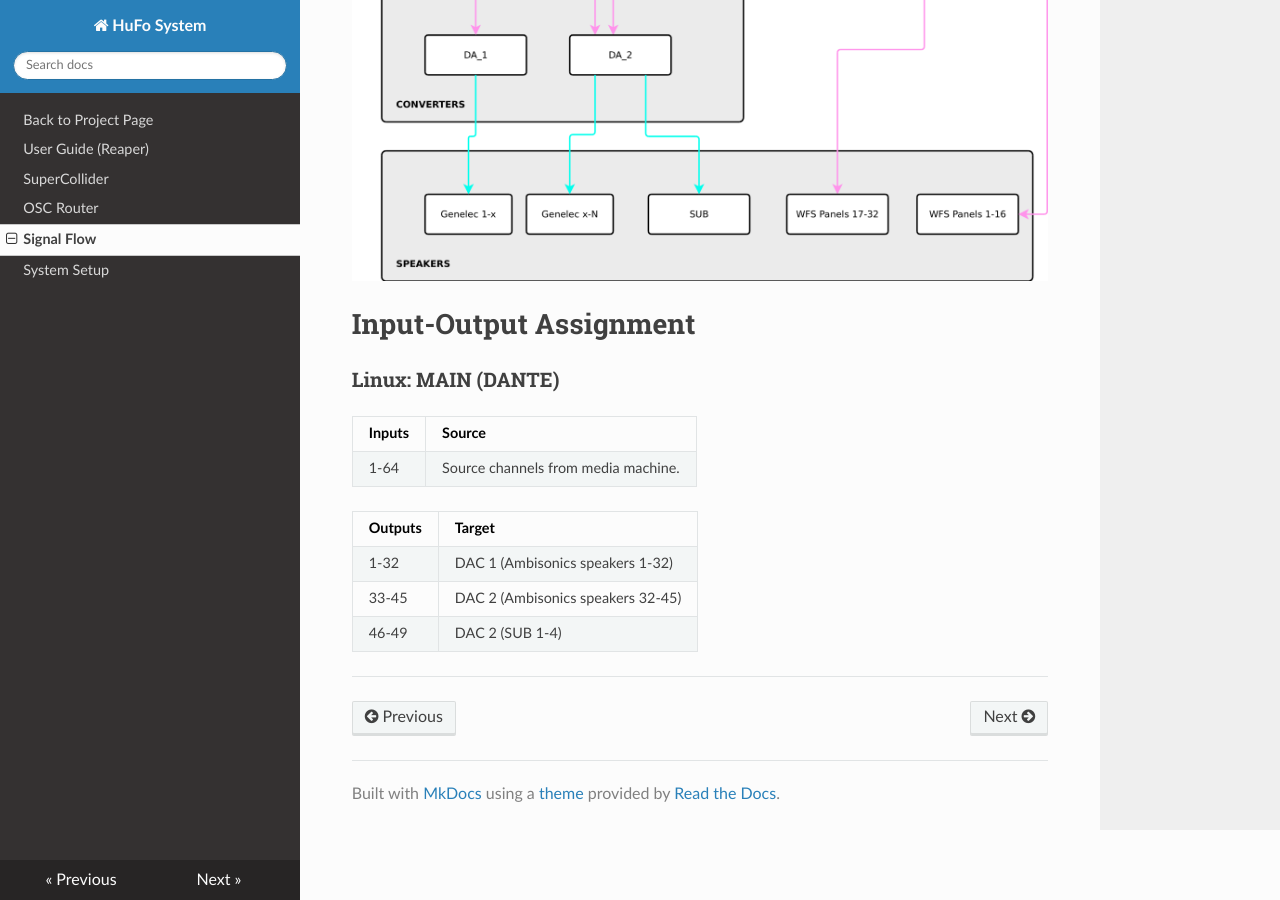
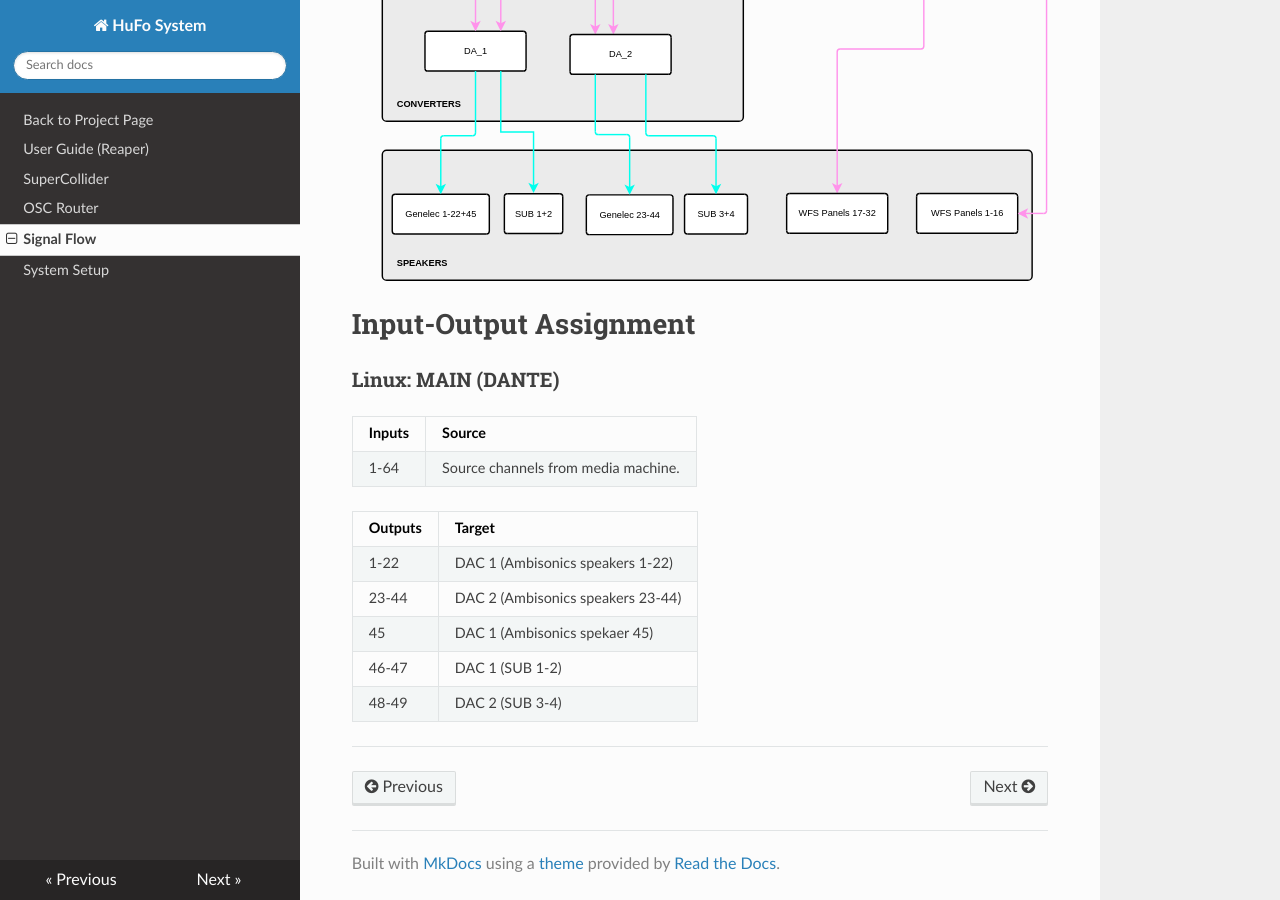
Before and after one commit to tu-studio/seamless-docs, an MkDocs documentation site: the page built from Documentation/docs/signalflow.md, in a window 1280 px wide and 900 px high, scrolled down 733 px. Built offline with MkDocs 1.6.1, drawn with Linux system fonts in a browser that asks for light colours; nearby versions of some CDN libraries.

Commit message:
Update Documentation/docs/signalflow.md

```diff
--- a/Documentation/docs/signalflow.md
+++ b/Documentation/docs/signalflow.md
@@ -2,7 +2,7 @@
 
 The following flow chart visualizes the interconnection between the software components. Scroll down to get the exact input and output assignment.
 
-![Signal Flow](graphics/hufo_flow_1.png)
+![Signal Flow](graphics/hufo_flow_1.svg)
 
 # Input-Output Assignment
 
@@ -18,8 +18,10 @@ Inputs  | Source
 
 Outputs | Target
 ---     | ---
-1-32    | DAC 1 (Ambisonics speakers 1-32)
-33-45   | DAC 2 (Ambisonics speakers 32-45)
-46-49   | DAC 2 (SUB 1-4)
+1-22    | DAC 1 (Ambisonics speakers 1-22)
+23-44   | DAC 2 (Ambisonics speakers 23-44)
+45      | DAC 1 (Ambisonics spekaer 45)
+46-47   | DAC 1 (SUB 1-2)
+48-49   | DAC 2 (SUB 3-4)
 
 ----
```
